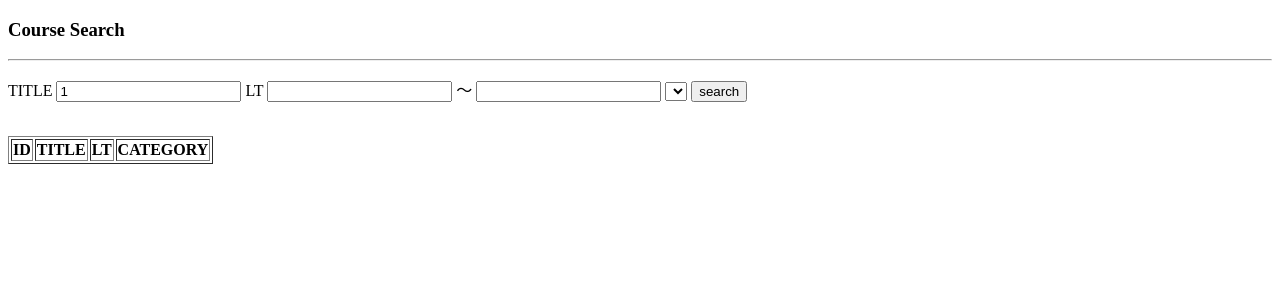
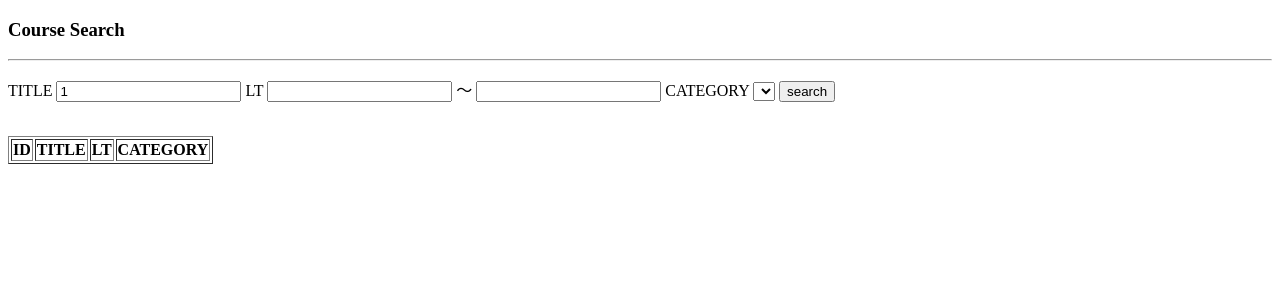
Before and after one commit to Keisuke3399/app-categories, a PHP site: page /search_result.php?co_title=1 in a window 1280 px wide. Shown: the top 300 px of the page. Run offline with PHP 8.4, Linux system fonts and the light colour scheme; data that the repository does not hold is empty.

Commit message:
Add: CATEGGORY記述

```diff
--- a/search/search.php
+++ b/search/search.php
@@ -29,7 +29,8 @@ try {
     TITLE <input type="text" name="co_title" /> LT
     <input type="number" name="lt_q_min" /> 〜
     <input type="number" name="lt_q_max" />
-    <select name="ca_title">
+    CATEGORY <select name="ca_title">
+      <option value=""></option>
       <?php foreach ($categories as $category) { ?>
         <option value="<?= htmlspecialchars($category['title']) ?>">
           <?= htmlspecialchars($category['title']) ?>
--- a/search/search_result.php
+++ b/search/search_result.php
@@ -73,7 +73,7 @@ try {
     TITLE <input type="text" name="co_title" value="<?= $_GET['co_title'] ?>">
     LT <input type="number" name="lt_q_min" value="<?= $_GET['lt_q_min'] ?>"> 〜
     <input type="number" name="lt_q_max" value="<?= $_GET['lt_q_max'] ?>">
-    <select name="ca_title">
+    CATEGORY <select name="ca_title">
       <option value="<?= htmlspecialchars($_GET['ca_title']) ?>">
         <?= htmlspecialchars($_GET['ca_title']) ?>
       </option>
```
